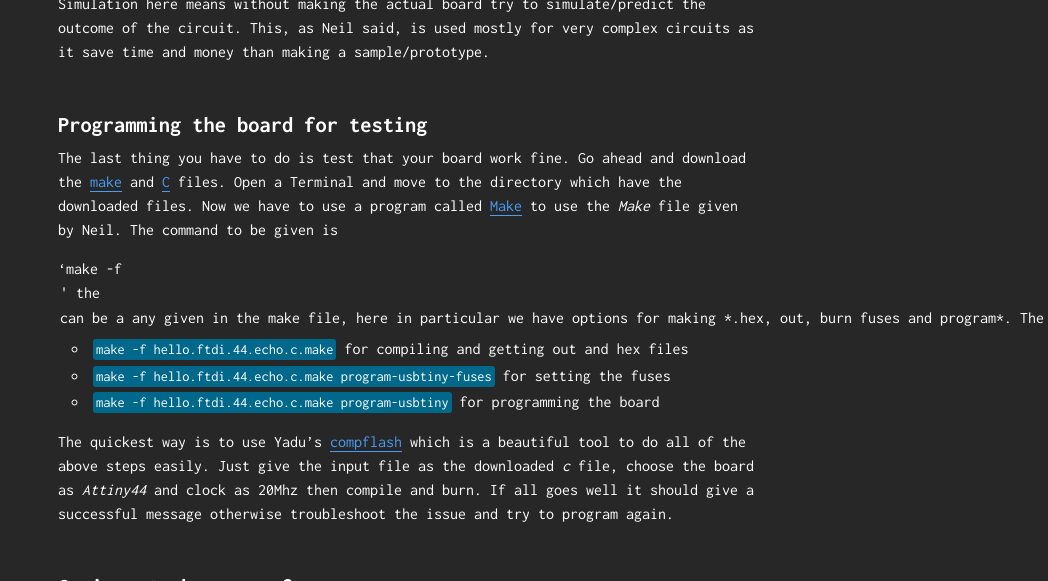
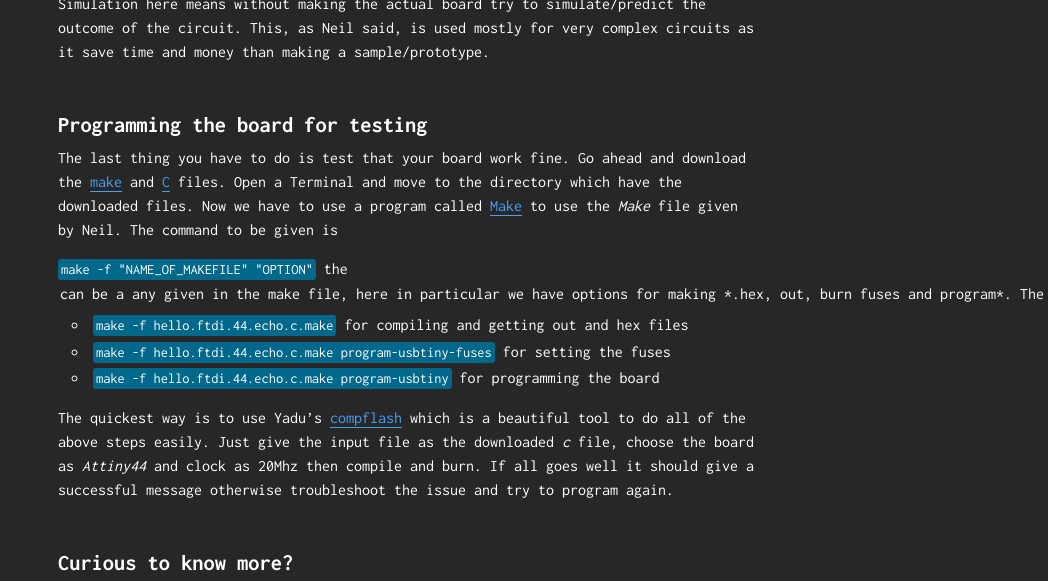
Before and after one commit to VishnuEaswaran/Fab17-instruct, a Jekyll site: the page built from _posts/2017-02-28-Elecronic Design.md, in a window 1280 px wide and 900 px high, scrolled down 5605 px, cut to the strip 0-581 px from the top of the window. Shown: the whole strip, without its empty margins (232-1280 px from the left). Built offline with Jekyll 4.4.1, drawn with Linux system fonts in a browser that asks for light colours.

Commit message:
minor typo

```diff
--- a/_posts/2017-02-28-Elecronic Design.md
+++ b/_posts/2017-02-28-Elecronic Design.md
@@ -195,7 +195,7 @@ __or__
   The last thing you have to do is test that your board work fine. Go ahead and download the [make](http://academy.cba.mit.edu/classes/embedded_programming/hello.ftdi.44.echo.c.make) and [C](http://academy.cba.mit.edu/classes/embedded_programming/hello.ftdi.44.echo.c) files. Open a Terminal and move to the directory which have the downloaded files.
   Now we have to use a program called [Make](https://www.gnu.org/software/make/) to use the *Make* file given by Neil. The command to be given is
 
-  'make -f <NAME_OF_MAKEFILE> <OPTION>'
+  `make -f "NAME_OF_MAKEFILE" "OPTION"`
    the <OPTION> can be a any given in the make file, here in particular we have options for making *.hex, out, burn fuses and program*. The order must be
    - `make -f hello.ftdi.44.echo.c.make` for compiling and getting out and hex files
    - `make -f hello.ftdi.44.echo.c.make program-usbtiny-fuses` for setting the fuses
```
